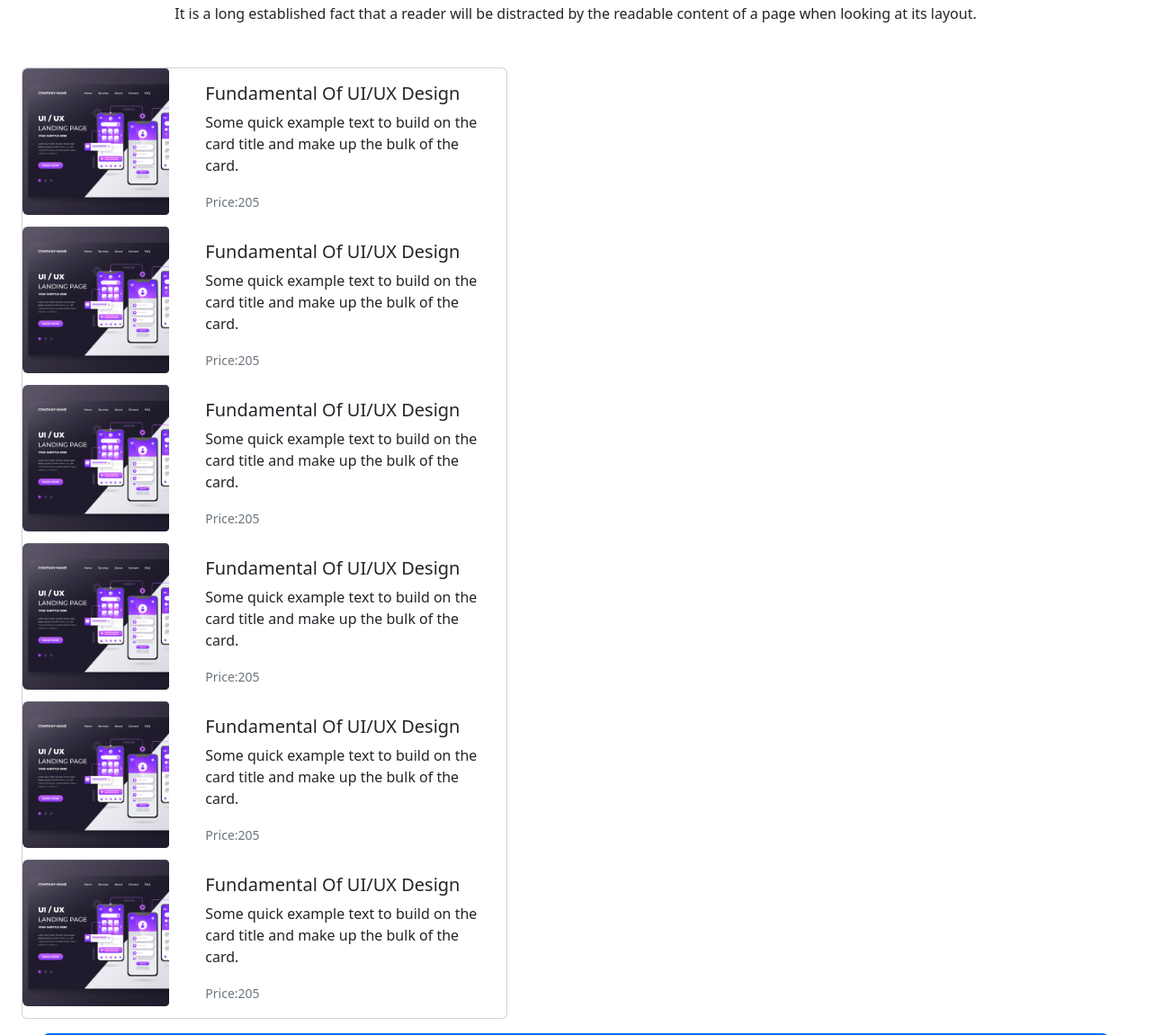
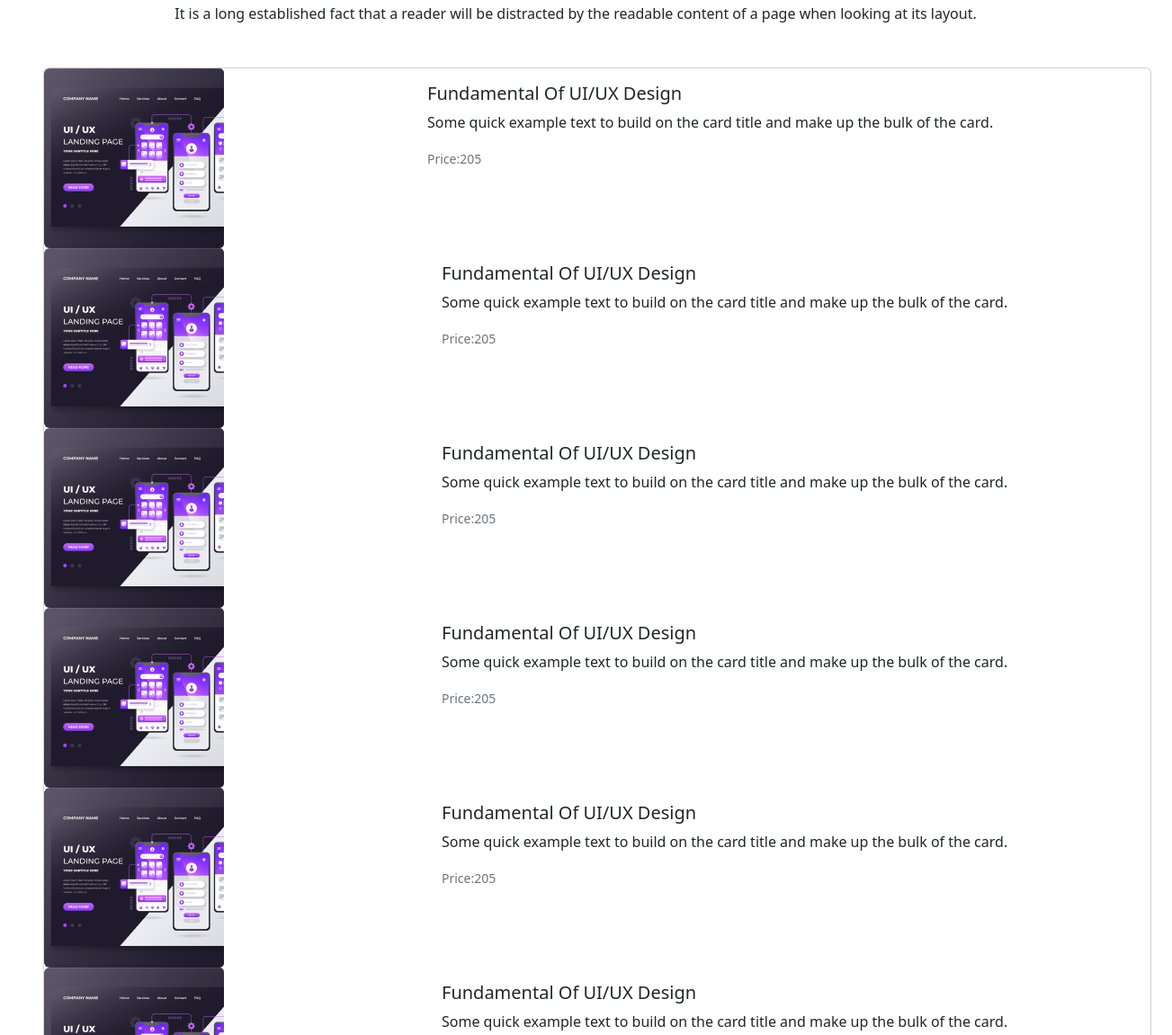
Before and after one commit to mehran-arif/Arif-Tech, a plain HTML site: page index.html in a window 1280 px wide. Shown: the part 941-2092 px from the top of the page at 90% size, 1303 px wide, since content can reach past the window. Drawn offline with nearby package versions, Linux system fonts and the light colour scheme; files whose address does not match are found by name.

Commit message:
Updated Cards

```diff
--- a/index.html
+++ b/index.html
@@ -114,8 +114,34 @@
     <!-- Card Section Start -->
     <section>
         <main>
-            <div class="card mt-5 mb-3 ms-4" style="max-width: 540px;">
-                <div class="row gy-5">
+            <div class="card mt-5 mb-3 ms-5">
+                <div class="row g-0">
+                    <div class="col-md-4">
+                        <img src="images/course/course-1.png" class="img-fluid rounded-start" alt="...">
+                    </div>
+                    <div class="col-md-8">
+                        <div class="card-body">
+                            <h5 class="card-title">Fundamental Of UI/UX Design</h5>
+                            <p class="card-text">Some quick example text to build on the card title and make up the bulk
+                                of the card.</p>
+                            <p class="card-text"><small class="text-muted">Price:205</small></p>
+                        </div>
+                    </div>
+                </div>
+                <div class="row g-5">
+                    <div class=" col-md-4">
+                        <img src="images/course/course-1.png" class="img-fluid rounded-start" alt="...">
+                    </div>
+                    <div class="col-md-8">
+                        <div class="card-body">
+                            <h5 class="card-title">Fundamental Of UI/UX Design</h5>
+                            <p class="card-text">Some quick example text to build on the card title and make up the bulk
+                                of the card.</p>
+                            <p class="card-text"><small class="text-muted">Price:205</small></p>
+                        </div>
+                    </div>
+                </div>
+                <div class="row g-5">
                     <div class=" col-6 col-md-4">
                         <img src="images/course/course-1.png" class="img-fluid rounded-start" alt="...">
                     </div>
@@ -128,7 +154,7 @@
                         </div>
                     </div>
                 </div>
-                <div class="row gy-5">
+                <div class="row g-5">
                     <div class=" col-6 col-md-4">
                         <img src="images/course/course-1.png" class="img-fluid rounded-start" alt="...">
                     </div>
@@ -141,7 +167,7 @@
                         </div>
                     </div>
                 </div>
-                <div class="row gy-5">
+                <div class="row g-5">
                     <div class=" col-6 col-md-4">
                         <img src="images/course/course-1.png" class="img-fluid rounded-start" alt="...">
                     </div>
@@ -154,33 +180,7 @@
                         </div>
                     </div>
                 </div>
-                <div class="row gy-5">
-                    <div class=" col-6 col-md-4">
-                        <img src="images/course/course-1.png" class="img-fluid rounded-start" alt="...">
-                    </div>
-                    <div class="col-md-8">
-                        <div class="card-body">
-                            <h5 class="card-title">Fundamental Of UI/UX Design</h5>
-                            <p class="card-text">Some quick example text to build on the card title and make up the bulk
-                                of the card.</p>
-                            <p class="card-text"><small class="text-muted">Price:205</small></p>
-                        </div>
-                    </div>
-                </div>
-                <div class="row gy-5">
-                    <div class=" col-6 col-md-4">
-                        <img src="images/course/course-1.png" class="img-fluid rounded-start" alt="...">
-                    </div>
-                    <div class="col-md-8">
-                        <div class="card-body">
-                            <h5 class="card-title">Fundamental Of UI/UX Design</h5>
-                            <p class="card-text">Some quick example text to build on the card title and make up the bulk
-                                of the card.</p>
-                            <p class="card-text"><small class="text-muted">Price:205</small></p>
-                        </div>
-                    </div>
-                </div>
-                <div class="row gy-5">
+                <div class="row g-5">
                     <div class=" col-6 col-md-4">
                         <img src="images/course/course-1.png" class="img-fluid rounded-start" alt="...">
                     </div>
```
